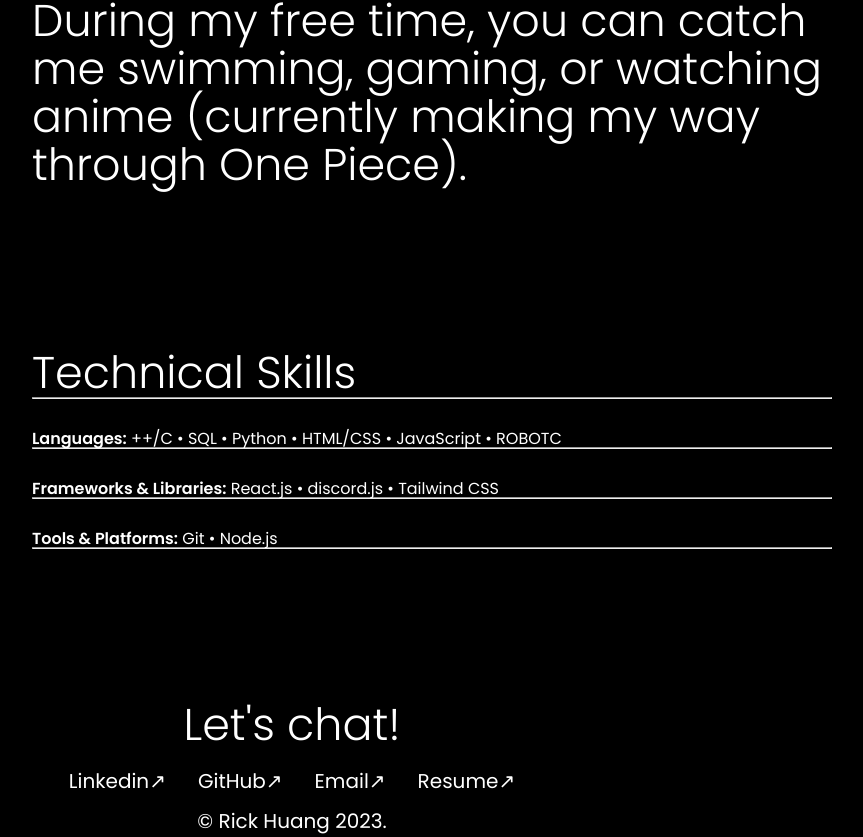
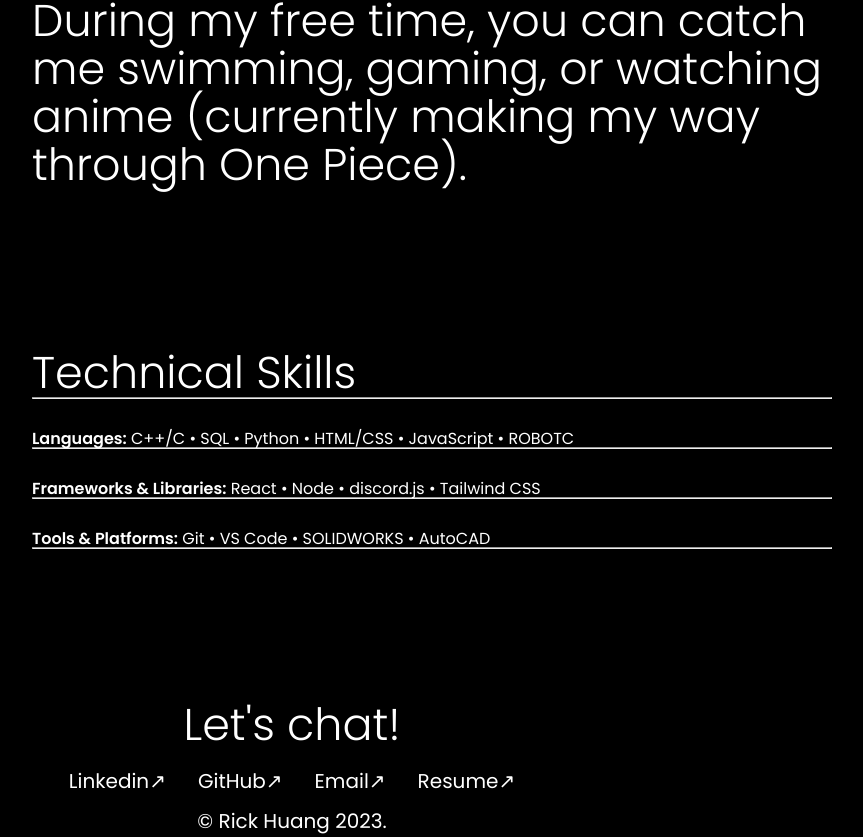
Before and after one commit to ThatRickHuang/ThatRickHuang.github.io, a website: page index.html in a window 1280 px wide. Shown: the part 4054-4891 px from the top of the page, without its empty margins (348-1211 px from the left). Drawn offline with nearby package versions, Linux system fonts and the light colour scheme; grey boxes are pictures that could not be loaded.

Commit message:
Add files via upload
fixed some text in the skills section

```diff
--- a/index.html
+++ b/index.html
@@ -137,15 +137,15 @@
                 <h2>Technical Skills</h2>
                 <hr>
                 <div class="list">
-                  <p><span>Languages:</span> ++/C • SQL • Python • HTML/CSS • JavaScript • ROBOTC</p>
+                  <p><span>Languages:</span> C++/C • SQL • Python • HTML/CSS • JavaScript • ROBOTC</p>
                 </div>
                 <hr>
                 <div class="list">
-                  <p><span>Frameworks & Libraries:</span> React.js • discord.js • Tailwind CSS</p>
+                  <p><span>Frameworks & Libraries:</span> React • Node • discord.js • Tailwind CSS</p>
                 </div>
                 <hr>
                 <div class="list">
-                  <p><span>Tools & Platforms:</span> Git • Node.js</p>
+                  <p><span>Tools & Platforms:</span> Git • VS Code • SOLIDWORKS • AutoCAD</p>
                 </div>
                 <hr>
               </div>
```
